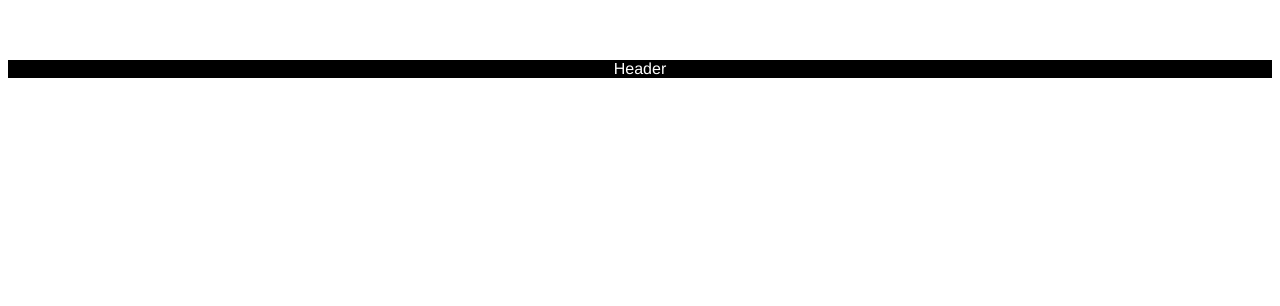
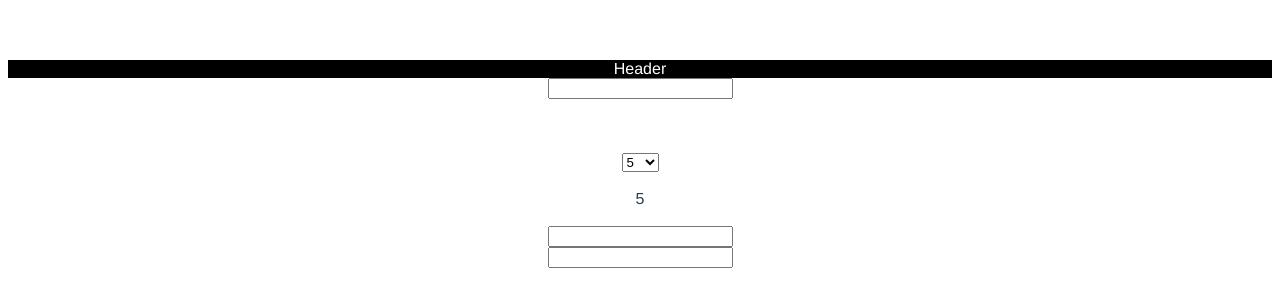
Before and after one commit to omarxlima/vue3, a Vue app: page / in a window 1280 px wide. Shown: the top 306 px of the page. Built offline with nearby package versions, Linux system fonts and the light colour scheme.

Commit message:
watchers

```diff
--- a/src/App.vue
+++ b/src/App.vue
@@ -3,6 +3,31 @@
 
 
   <div>
+      <input type="text" v-model="name"> <br>
+
+      {{ name }}
+
+      <br><br><br>
+
+      <select v-model="pageCount" name="" id="">
+          <option value="5">5</option>
+          <option value="10">10</option>
+          <option value="15">15</option>
+
+      </select>
+
+      <br> <br>
+
+      {{  pageCount }}
+
+      <br> <br>
+
+      <input type="text" v-model="user.firstName"> <br>
+      <input type="text" v-model="user.lastName"> <br>
+
+      {{ user.firstName }} {{ user.lastName }}
+
+
 
   </div>
 
@@ -21,12 +46,30 @@ export default {
   },
   data() {
     return {
-
+        name : '',
+        pageCount: 5,
+        user: {
+          firstName: '',
+          lastName: '',
+        }
     }
   },
 
   watch: {
-
+      name(vl) {
+        if(vl.length >=3) {
+          this.saveUserName()
+        }
+      },
+      pageCount() {
+        this.changePage()
+      },
+      user: {
+        handler() {
+          console.log('user alterado')
+        },
+        deep:true
+      }
   },
 
   computed: {
@@ -34,7 +77,14 @@ export default {
   },
 
   methods: {
+    saveUserName() {
+      console.log('ajax')
+      console.log(this.name)
+    },
 
+    changePage() {
+      console.log('ajax changePage')
+    }
 
 
   }
```
